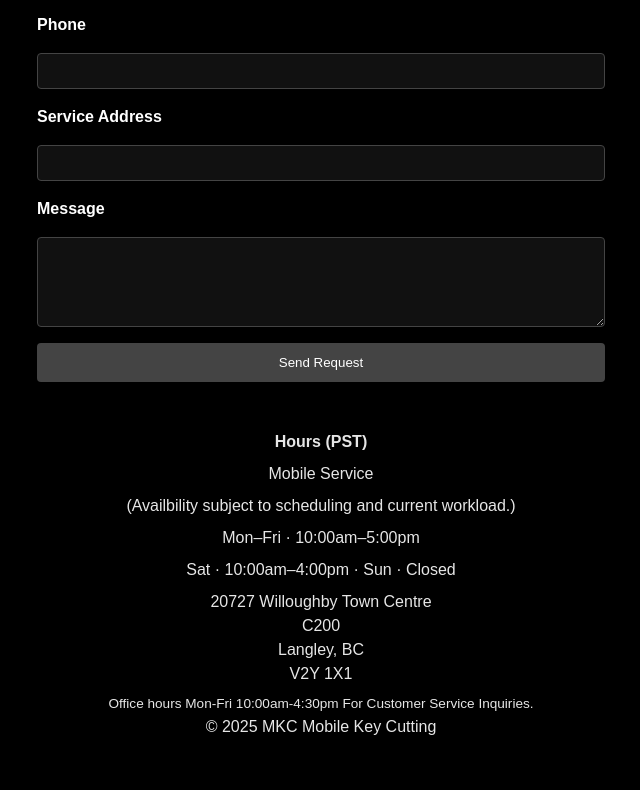
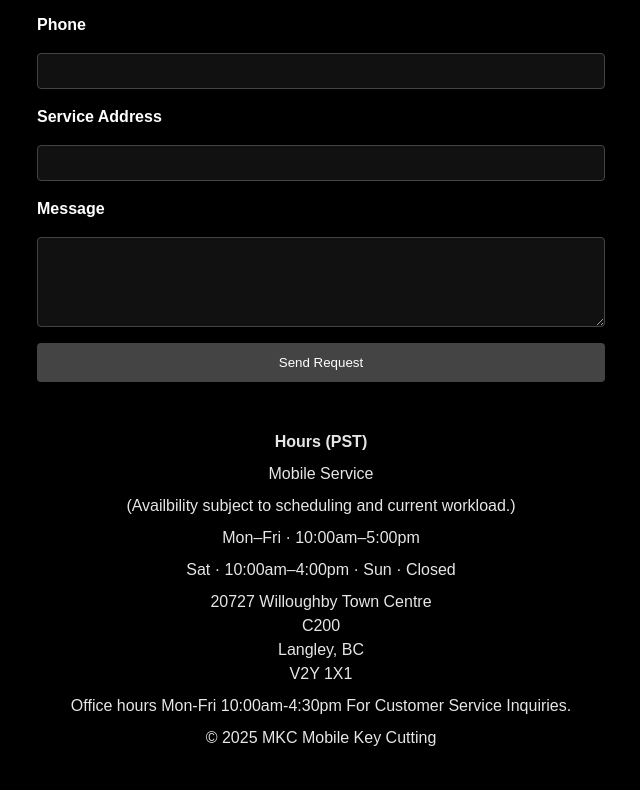
Before and after one commit to ALivelyy/Mobilekeycutting, a plain HTML site: page index.html in a window 1280 px wide. Shown: the part 777-1567 px from the top of the page, without its empty margins (319-959 px from the left). Drawn offline with Linux system fonts and the light colour scheme.

Commit message:
Update index.html
doneoondone

```diff
--- a/index.html
+++ b/index.html
@@ -323,9 +323,9 @@
     Langley, BC<br>
     V2Y 1X1
   </p>
-</p> Office hours
+<p> Office hours
   Mon-Fri 10:00am-4:30pm
-  For Customer Service Inquiries.
+  For Customer Service Inquiries. </p>
   <p>&copy; 2025 MKC Mobile Key Cutting</p>
 </footer>
 
```
